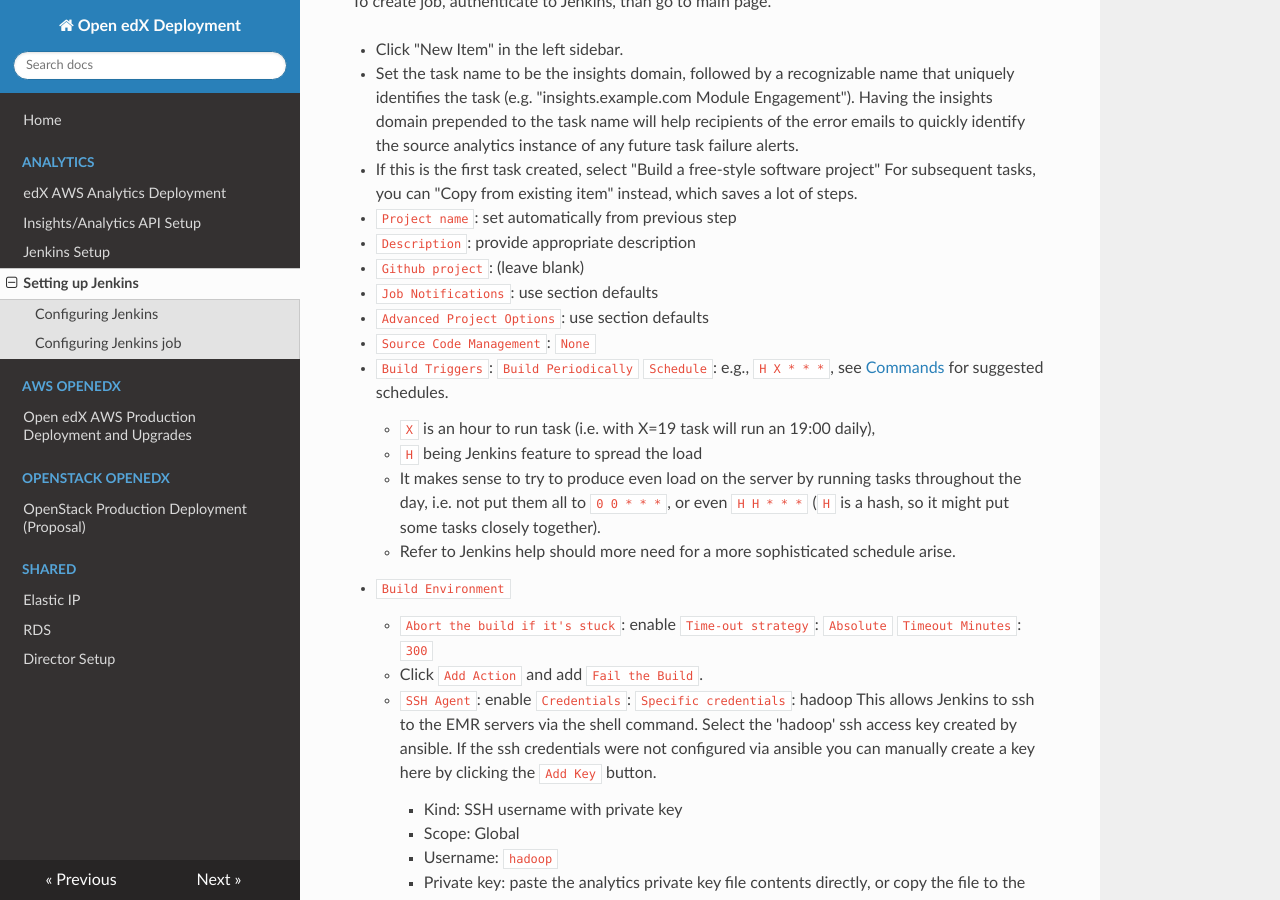
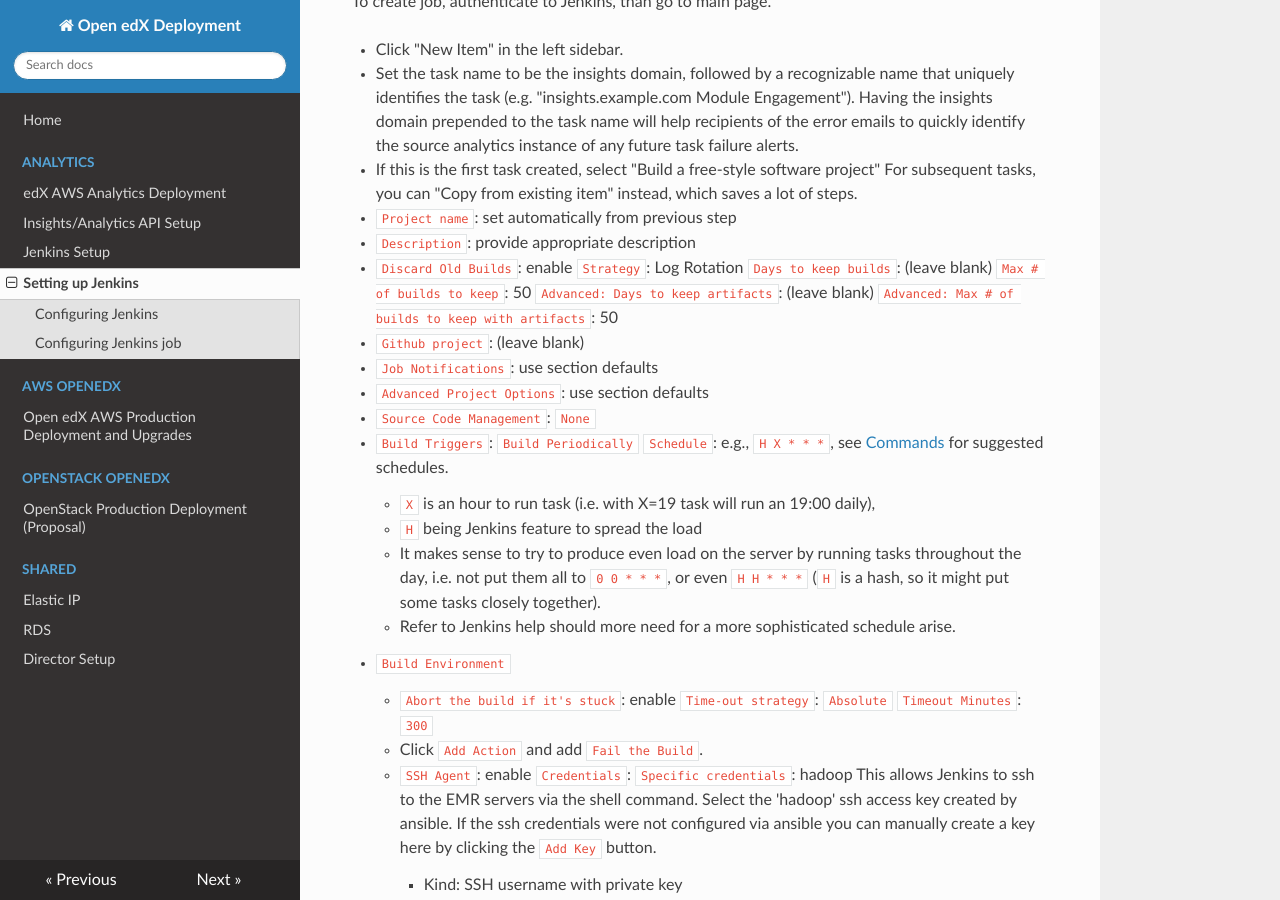
Before and after one commit to open-craft/openedx-deployment, an MkDocs documentation site: the page built from docs/analytics/jenkins_jobs.md, in a window 1280 px wide and 900 px high, scrolled down 981 px. Built offline with MkDocs 1.6.1, drawn with Linux system fonts in a browser that asks for light colours; nearby versions of some CDN libraries.

Commit message:
Adds "Discard old builds" step to jenkins job creation

```diff
--- a/docs/analytics/jenkins_jobs.md
+++ b/docs/analytics/jenkins_jobs.md
@@ -43,6 +43,12 @@ To create job, authenticate to Jenkins, than go to main page.
   For subsequent tasks, you can "Copy from existing item" instead, which saves a lot of steps.
 * `Project name`: set automatically from previous step
 * `Description`: provide appropriate description
+* `Discard Old Builds`: enable
+  `Strategy`: Log Rotation
+  `Days to keep builds`: (leave blank)
+  `Max # of builds to keep`: 50
+  `Advanced: Days to keep artifacts`: (leave blank)
+  `Advanced: Max # of builds to keep with artifacts`: 50
 * `Github project`: (leave blank)
 * `Job Notifications`: use section defaults
 * `Advanced Project Options`: use section defaults
```
